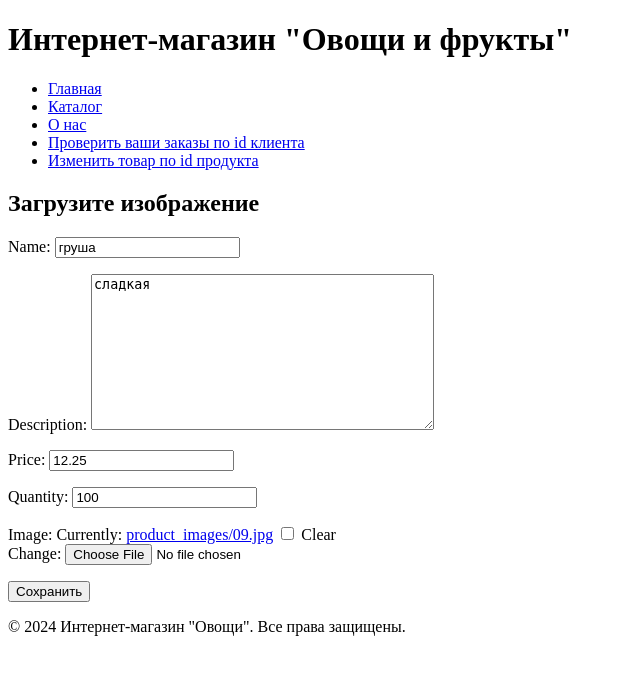
After one commit to AlexeySazhnev/for_HW_Django_START, a Django app: page /edit_product/1/ in a window 1280 px wide. The commit adds this page. Shown: the top 675 px of the page, without its empty margins (0-640 px from the left). Run offline with Django 5.2, Linux system fonts and the light colour scheme; data comes from the database, SQL or seed files in the repository; both versions use the stored data as it was after the commit.

Commit message:
Семинар #4

```diff
--- a/SazhnevDjango/SazhnevProject/sazhnevapp/forms.py
+++ b/SazhnevDjango/SazhnevProject/sazhnevapp/forms.py
@@ -0,0 +1,8 @@
+from django import forms
+from .models import Product
+
+
+class ProductForm(forms.ModelForm):
+    class Meta:
+        model = Product
+        fields = ['name', 'description', 'price', 'quantity', 'image']
--- a/SazhnevDjango/SazhnevProject/sazhnevapp/models.py
+++ b/SazhnevDjango/SazhnevProject/sazhnevapp/models.py
@@ -19,6 +19,7 @@ class Product(models.Model):
     description = models.TextField()
     price = models.DecimalField(max_digits=10, decimal_places=2)
     quantity = models.IntegerField()
+    image = models.ImageField(upload_to='product_images/', null=True, blank=True)
     added_date = models.DateField(auto_now_add=True)
 
     def __str__(self):
@@ -27,7 +28,7 @@ class Product(models.Model):
 
 class Order(models.Model):
     client = models.ForeignKey(Client, on_delete=models.CASCADE)
-    products = models.ManyToManyField(Product)
+    products = models.ManyToManyField(Product, blank=True)
     total_amount = models.DecimalField(max_digits=10, decimal_places=2)
     order_date = models.DateField(auto_now_add=True)
 
--- /dev/null
+++ b/SazhnevDjango/SazhnevProject/sazhnevapp/templates/sazhnevapp/edit_product.html
@@ -0,0 +1,10 @@
+{% extends 'base.html' %}
+
+{% block content %}
+    <h2>Загрузите изображение</h2>
+    <form method="post" enctype="multipart/form-data">
+        {% csrf_token %}
+        {{ form.as_p }}
+        <button type="submit">Сохранить</button>
+    </form>
+{% endblock %}
--- a/SazhnevDjango/SazhnevProject/sazhnevapp/urls.py
+++ b/SazhnevDjango/SazhnevProject/sazhnevapp/urls.py
@@ -6,4 +6,5 @@ urlpatterns = [
     path('about_me/', views.about_me, name='about_me'),
     path('catalog/', views.get_catalog, name='catalog'),
     path('orders/<int:client_id>/', views.get_orders, name='orders'),
+    path('edit_product/<int:product_id>/', views.edit_product, name='edit_product'),
 ]
--- a/SazhnevDjango/SazhnevProject/sazhnevapp/views.py
+++ b/SazhnevDjango/SazhnevProject/sazhnevapp/views.py
@@ -1,8 +1,8 @@
 from datetime import datetime, timedelta
-from django.shortcuts import get_object_or_404
-from django.shortcuts import render
+from django.shortcuts import get_object_or_404, render, redirect
 from django.http import HttpResponse
 from .models import Product, Client, Order
+from .forms import ProductForm
 import pandas as pd
 import logging
 
@@ -27,7 +27,9 @@ def get_html_table(data):
              "Описание": el.description,
              "Количество": el.quantity,
              "Цена": el.price,
-             "Дата завоза": el.added_date}
+             "Дата завоза": el.added_date,
+             "Фото продукта": el.image,
+             }
         )
     return pd.DataFrame(table).to_html(index=False)
 
@@ -66,12 +68,24 @@ def get_orders(request, client_id):
                                          order_date__gte=datetime.now() - timedelta(days=7)).order_by('order_date')
     """Заказы за месяц"""
     monthly_orders = Order.objects.filter(client=client,
-                                         order_date__gte=datetime.now() - timedelta(days=30)).order_by('order_date')
+                                          order_date__gte=datetime.now() - timedelta(days=30)).order_by('order_date')
     """Заказы за год"""
     orders_per_year = Order.objects.filter(client=client,
-                                          order_date__gte=datetime.now() - timedelta(days=365)).order_by('order_date')
+                                           order_date__gte=datetime.now() - timedelta(days=365)).order_by('order_date')
     return render(request, "sazhnevapp/orders.html", {'client': client,
                                                       'weekly_orders': weekly_orders,
                                                       'monthly_orders': monthly_orders,
                                                       'orders_per_year': orders_per_year}
                   )
+
+
+def edit_product(request, product_id):
+    product = Product.objects.get(id=product_id)
+    if request.method == 'POST':
+        form = ProductForm(request.POST, request.FILES, instance=product)
+        if form.is_valid():
+            form.save()
+            return redirect('main')
+    else:
+        form = ProductForm(instance=product)
+    return render(request, 'sazhnevapp/edit_product.html', {'form': form})
--- a/SazhnevDjango/SazhnevProject/templates/base.html
+++ b/SazhnevDjango/SazhnevProject/templates/base.html
@@ -12,6 +12,7 @@
             <li><a href="/catalog/">Каталог</a></li>
             <li><a href="/about_me/">О нас</a></li>
             <li><a href="/orders/">Проверить ваши заказы по id клиента</a></li>
+            <li><a href="/edit_product/">Изменить товар по id продукта</a></li>
         </ul>
     </nav>
 </header>
```
Also changed, not shown: SazhnevDjango/SazhnevProject/db.sqlite3, SazhnevDjango/SazhnevProject/product_images/Арбуз.jpg (added).
